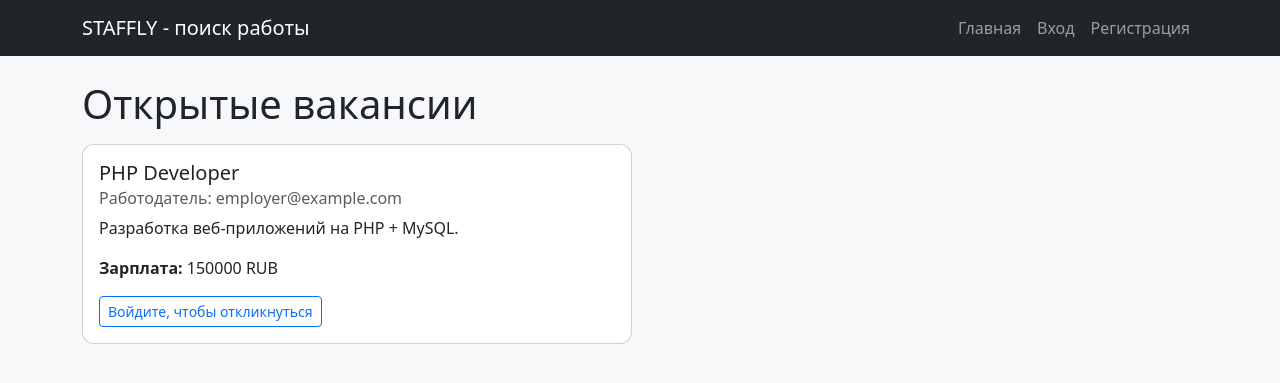
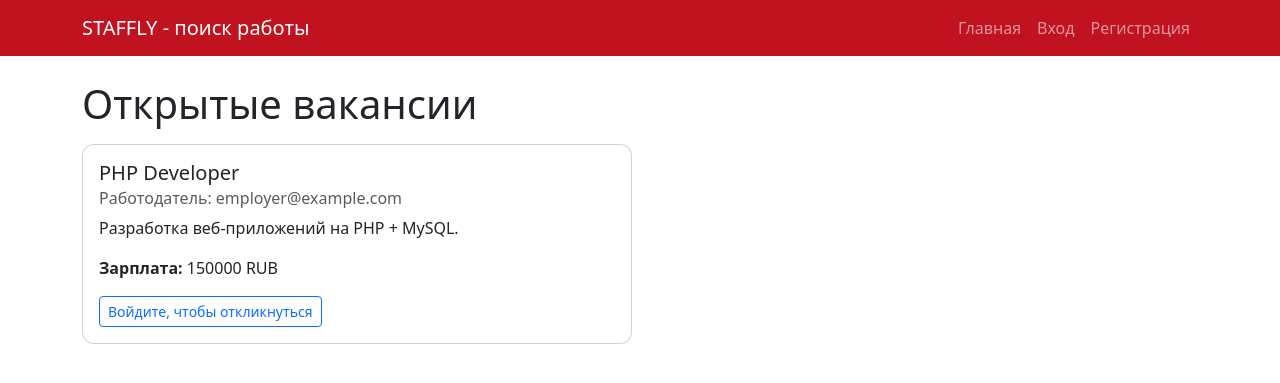
Before and after one commit to ROSIRONER/workplatform, a PHP site: page / in a window 1280 px wide. Shown: the top 383 px of the page. Run offline with PHP 8.4, Linux system fonts and the light colour scheme; data comes from the database, SQL or seed files in the repository.

Commit message:
Restyle header/background and support external db.php credentials

```diff
--- a/config/db.php
+++ b/config/db.php
@@ -3,18 +3,30 @@
 declare(strict_types=1);
 
 /*
- * Безопасная схема для Beget:
- * 1) Создайте файл config/db.credentials.php (НЕ загружайте в git) и верните массив:
- *    return ['host' => 'localhost', 'dbname' => '...', 'username' => '...', 'password' => '...'];
- * 2) Либо задайте переменные окружения DB_HOST, DB_NAME, DB_USER, DB_PASS.
+ * Варианты хранения секретов (по приоритету):
+ * 1) ../db.php (на уровень выше public_html), как просили преподаватели
+ *    Файл должен возвращать массив ['host' => ..., 'dbname' => ..., 'username' => ..., 'password' => ...]
+ * 2) config/db.credentials.php (локальный приватный файл)
+ * 3) ENV-переменные DB_HOST, DB_NAME, DB_USER, DB_PASS
  */
 
-$credentialsFile = __DIR__ . '/db.credentials.php';
 $credentials = [];
-if (is_file($credentialsFile)) {
-    $loaded = require $credentialsFile;
+
+$externalDbFile = dirname(__DIR__) . '/../db.php';
+if (is_file($externalDbFile)) {
+    $loaded = require $externalDbFile;
     if (is_array($loaded)) {
         $credentials = $loaded;
+    }
+}
+
+if (!$credentials) {
+    $credentialsFile = __DIR__ . '/db.credentials.php';
+    if (is_file($credentialsFile)) {
+        $loaded = require $credentialsFile;
+        if (is_array($loaded)) {
+            $credentials = $loaded;
+        }
     }
 }
 
--- a/public/style.css
+++ b/public/style.css
@@ -1,5 +1,9 @@
 body {
-    background: #f7f8fa;
+    background: #ffffff;
+}
+
+.staffly-navbar {
+    background: #c1121f;
 }
 
 .card {
--- a/views/layout/header.php
+++ b/views/layout/header.php
@@ -11,7 +11,7 @@ $role = current_user_role();
     <link href="/public/style.css" rel="stylesheet">
 </head>
 <body>
-<nav class="navbar navbar-expand-lg navbar-dark bg-dark mb-4">
+<nav class="navbar navbar-expand-lg navbar-dark staffly-navbar mb-4">
     <div class="container">
         <a class="navbar-brand" href="/index.php">STAFFLY - поиск работы</a>
         <div class="collapse navbar-collapse show">
```
Also changed, not shown: README.md, 2 other files.
